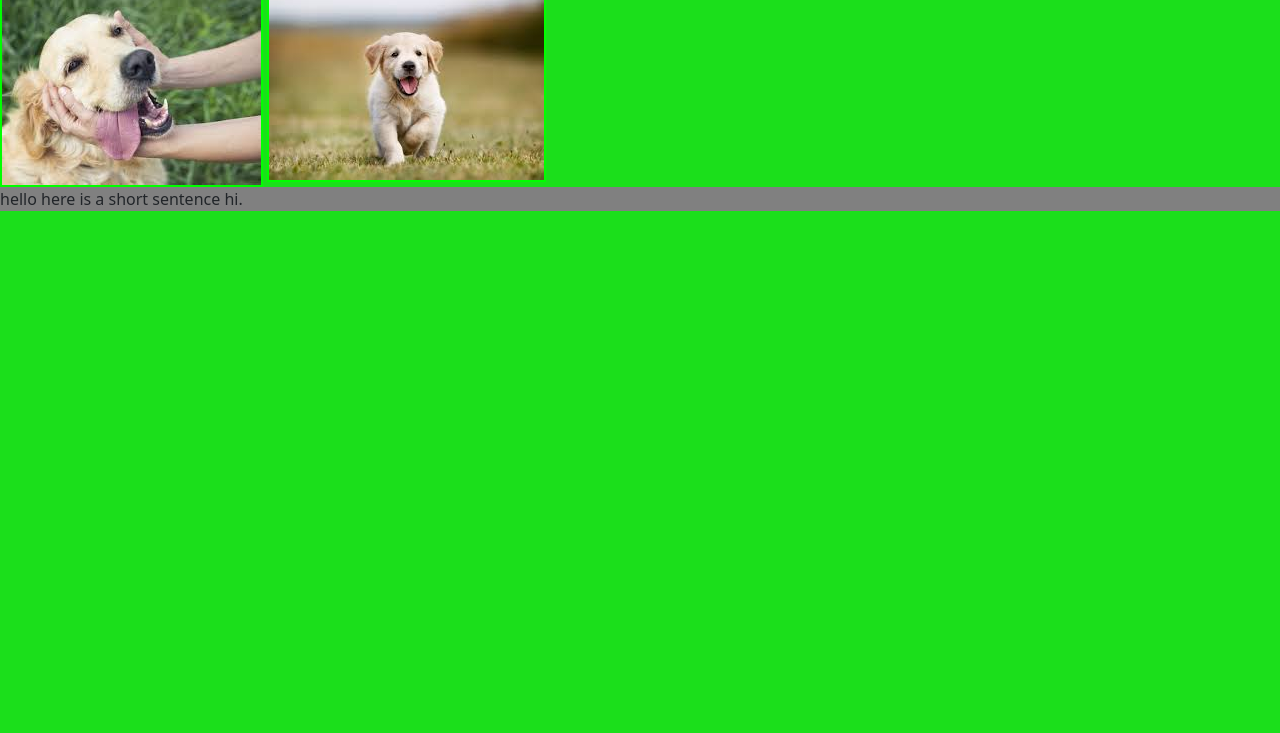
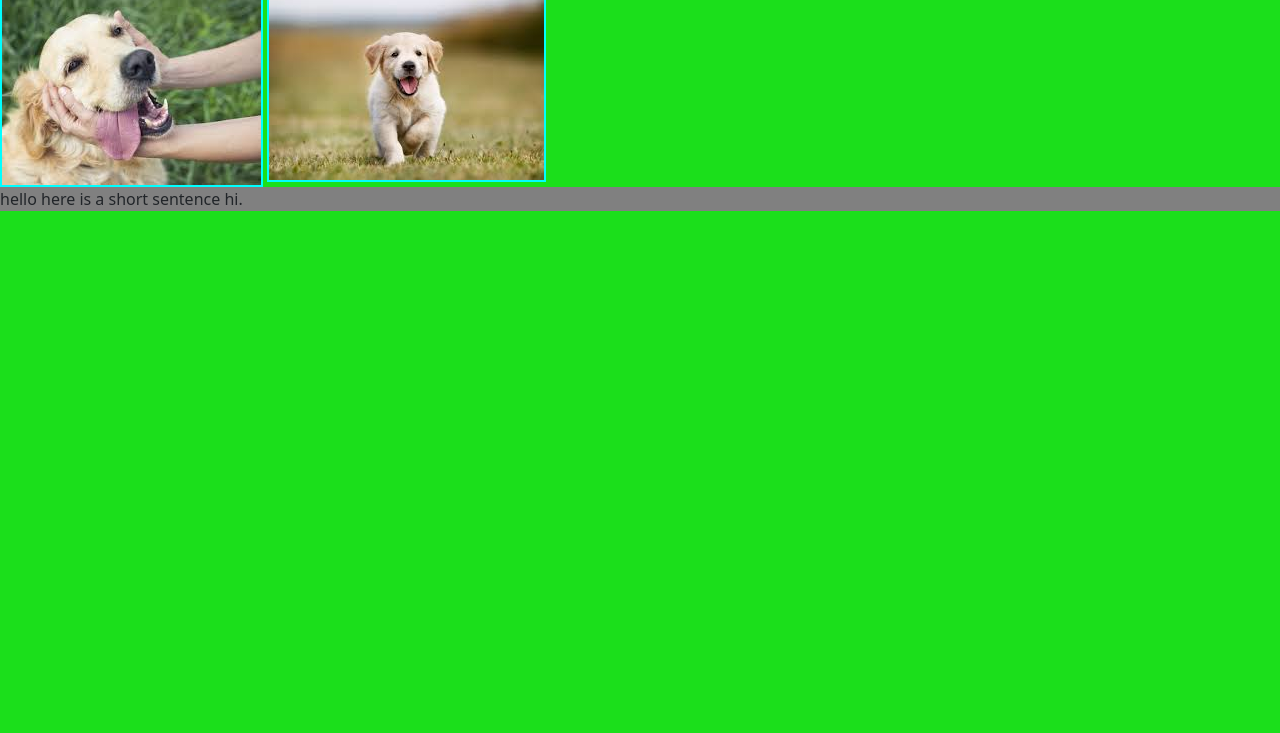
Before and after one commit to Joby-H/VSCPractive, a plain HTML site: page index.html in a window 1280 px wide. Shown: the part 67-800 px from the top of the page. Drawn offline with nearby package versions, Linux system fonts and the light colour scheme.

Commit message:
Update style.css

```diff
--- a/style.css
+++ b/style.css
@@ -13,5 +13,5 @@ p
 }
 img
 {
-border: 2pt solid #00ff00;
+border: 2pt solid #00ffff;
 }
```
